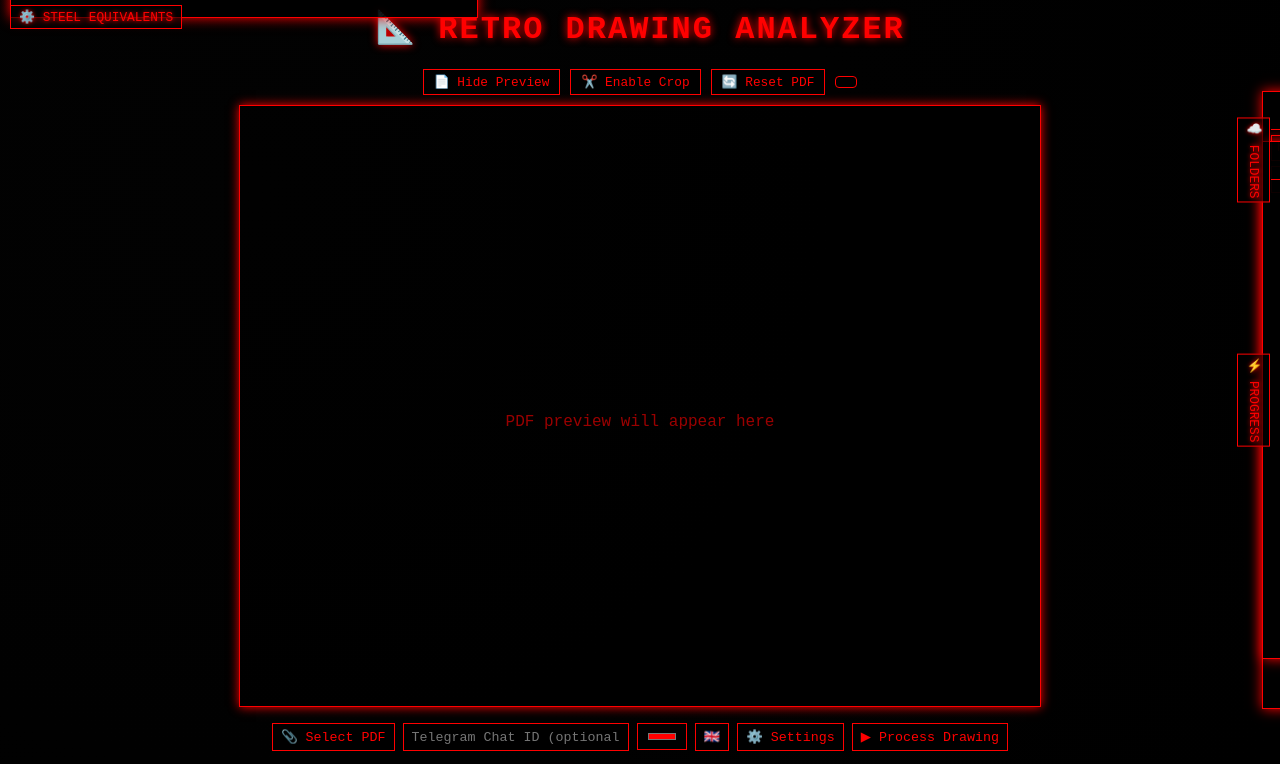
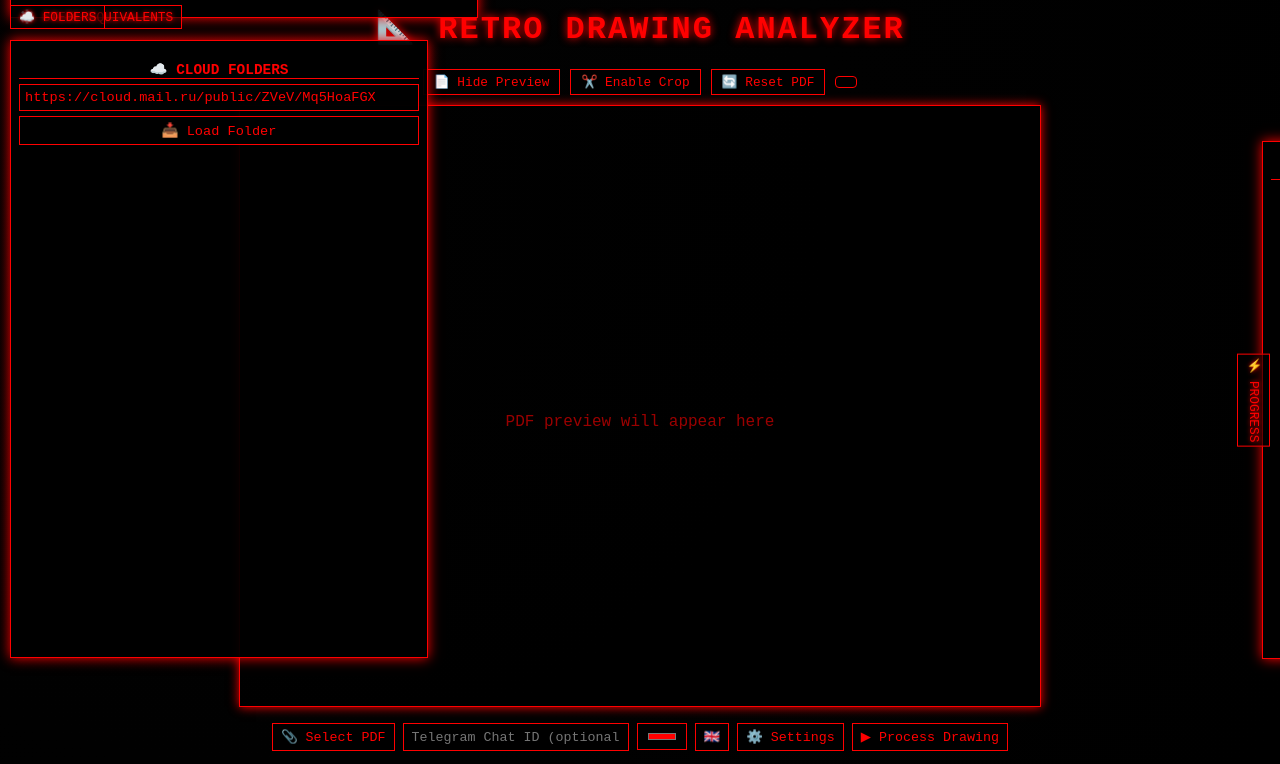
Before and after one commit to fuwiak/retro-sketch, a website built with Vite: page index.html in a window 1280 px wide. Both pictures are taken after a click on the element "☁️ FOLDERS". Shown: the top 764 px of the page. Built offline with nearby package versions, Linux system fonts and the light colour scheme; no server answers.

Commit message:
Move Cloud Folder drawer to left side and style like Telegram drawer
- Move cloudFolderToggle to top-left (like Telegram is bottom-left)
- Change drawer animation from right slide to top slide (like Telegram)
- Match styling with Telegram drawer
- Use CSS classes instead of inline styles for consistency

```diff
--- a/index.html
+++ b/index.html
@@ -250,13 +250,49 @@
         color: #000;
         transform: translateY(-50%) scale(1.05);
       }
+      /* CLOUD FOLDER DRAWER */
+      #cloudFolderToggle {
+        position: fixed;
+        top: 5px;
+        left: 10px;
+        border: 1px solid var(--ui-color);
+        color: var(--ui-color);
+        background: rgba(0, 0, 0, 0.6);
+        font-size: 0.8rem;
+        padding: 3px 8px;
+        cursor: pointer;
+        text-shadow: 0 0 4px var(--ui-color);
+        z-index: 120;
+        transition: all 0.3s ease;
+      }
       #cloudFolderToggle:hover {
         background: var(--ui-color);
         color: #000;
-        transform: translateY(-50%) scale(1.05);
+        transform: scale(1.05);
+      }
+      #cloudFolderDrawer {
+        position: fixed;
+        left: 10px;
+        top: -600px;
+        width: 400px;
+        height: 600px;
+        background: rgba(0, 0, 0, 0.95);
+        border: 1px solid var(--ui-color);
+        box-shadow: 0 0 12px var(--ui-color);
+        padding: 0.5rem;
+        transition: top 0.4s ease;
+        z-index: 115;
+        display: flex;
+        flex-direction: column;
       }
       #cloudFolderDrawer.open {
-        right: 10px;
+        top: 40px;
+      }
+      #cloudFolderDrawer h2 {
+        font-size: 0.9rem;
+        border-bottom: 1px solid var(--ui-color);
+        text-align: center;
+        margin-bottom: 5px;
       }
       .cloud-folder-item {
         padding: 5px;
@@ -692,12 +728,14 @@
     </div>
 
     <!-- CLOUD FOLDER DRAWER -->
-    <div id="cloudFolderToggle" style="position: fixed; top: 20%; right: 10px; transform: translateY(-50%); border: 1px solid var(--ui-color); color: var(--ui-color); background: rgba(0, 0, 0, 0.6); font-size: 0.8rem; padding: 3px 8px; cursor: pointer; text-shadow: 0 0 4px var(--ui-color); z-index: 120; transition: all 0.3s ease; writing-mode: vertical-rl; text-orientation: mixed;">☁️ FOLDERS</div>
-    <div id="cloudFolderDrawer" style="position: fixed; right: -500px; top: 50%; transform: translateY(-50%); width: 500px; height: 600px; background: rgba(0, 0, 0, 0.95); border: 1px solid var(--ui-color); box-shadow: 0 0 12px var(--ui-color); padding: 0.5rem; transition: right 0.4s ease; z-index: 115; display: flex; flex-direction: column;">
-      <h2 style="font-size: 0.9rem; border-bottom: 1px solid var(--ui-color); text-align: center; margin-bottom: 5px;">☁️ CLOUD FOLDERS</h2>
+    <div id="cloudFolderToggle">☁️ FOLDERS</div>
+    <div id="cloudFolderDrawer">
+      <h2>☁️ CLOUD FOLDERS</h2>
       <div style="margin-bottom: 10px;">
-        <input id="cloudFolderUrl" type="text" placeholder="Mail.ru Cloud URL" value="https://cloud.mail.ru/public/ZVeV/Mq5HoaFGX" style="width: 100%; background: rgba(0, 0, 0, 0.8); border: 1px solid var(--ui-color); color: var(--ui-color); padding: 5px; font-family: inherit; font-size: 0.75rem; box-sizing: border-box; margin-bottom: 5px;" />
-        <button id="loadCloudFolderBtn" style="width: 100%; background: rgba(0, 0, 0, 0.8); border: 1px solid var(--ui-color); color: var(--ui-color); padding: 5px; font-family: inherit; font-size: 0.75rem; cursor: pointer;">📥 Load Folder</button>
+        <input id="cloudFolderUrl" type="text" placeholder="Mail.ru Cloud URL" value="https://cloud.mail.ru/public/ZVeV/Mq5HoaFGX" style="width: 100%; background: rgba(0, 0, 0, 0.8); border: 1px solid var(--ui-color); color: var(--ui-color); padding: 5px; font-family: inherit; font-size: 0.85rem; box-sizing: border-box; margin-bottom: 5px;" />
+        <button id="loadCloudFolderBtn" style="width: 100%; background: rgba(0, 0, 0, 0.8); border: 1px solid var(--ui-color); color: var(--ui-color); padding: 5px 10px; font-family: inherit; font-size: 0.85rem; cursor: pointer;">
+          📥 Load Folder
+        </button>
       </div>
       <div id="cloudFolderStatus" style="font-size: 0.75rem; color: var(--ui-color); opacity: 0.7; margin-bottom: 5px; text-align: center;"></div>
       <div id="cloudFolderContent" style="flex: 1; overflow-y: auto; font-size: 0.8rem;"></div>
```
